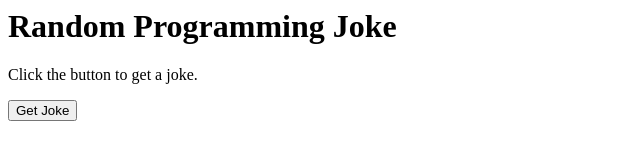
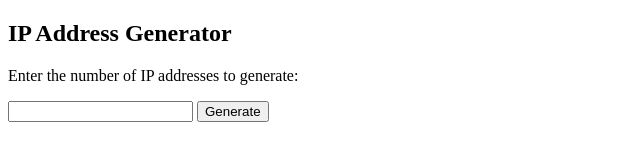
Before and after one commit to nekef/nekef.github.io, a plain HTML site: page index.html in a window 1280 px wide. Shown: the whole page, without its empty margins (0-640 px from the left). Drawn offline with Linux system fonts and the light colour scheme.

Commit message:
Update index.html

```diff
--- a/index.html
+++ b/index.html
@@ -1,31 +1,42 @@
+
+<!DOCTYPE html>
 <html>
-<head>
-    <script>
-        // A function to fetch the joke from the API and display it on the page
-        function getJoke() {
-            // Create a new XMLHttpRequest object
-            var xhr = new XMLHttpRequest();
-            // Set the request method and the API URL
-            xhr.open("GET", "https://v2.jokeapi.dev/joke/Programming?blacklistFlags=nsfw,religious,political,racist,sexist,explicit&format=txt");
-            // Set the response type to text
-            xhr.responseType = "text";
-            // Define what to do when the request is successful
-            xhr.onload = function() {
-                // Get the response text
-                var joke = xhr.response;
-                // Find the element with id="joke" on the page
-                var jokeElement = document.getElementById("joke");
-                // Set the inner HTML of the element to the joke
-                jokeElement.innerHTML = joke;
-            };
-            // Send the request
-            xhr.send();
-        }
-    </script>
-</head>
 <body>
-    <h1>Random Programming Joke</h1>
-    <p id="joke">Click the button to get a joke.</p>
-    <button onclick="getJoke()">Get Joke</button>
+
+<h2>IP Address Generator</h2>
+
+<p>Enter the number of IP addresses to generate:</p>
+
+<input type="number" id="numIPs" name="numIPs">
+<button onclick="generateIPs()">Generate</button>
+
+<p id="output"></p>
+
+<script>
+function generateIPs() {
+  var numIPs = document.getElementById("numIPs").value;
+  var output = document.getElementById("output");
+  output.innerHTML = "";
+
+  for (var i = 0; i < numIPs; i++) {
+    var ipv4 = Math.floor(Math.random() * 256) + "." +
+               Math.floor(Math.random() * 256) + "." +
+               Math.floor(Math.random() * 256) + "." +
+               Math.floor(Math.random() * 256);
+
+    var ipv6 = (Math.floor(Math.random() * 65536)).toString(16) + ":" +
+               (Math.floor(Math.random() * 65536)).toString(16) + ":" +
+               (Math.floor(Math.random() * 65536)).toString(16) + ":" +
+               (Math.floor(Math.random() * 65536)).toString(16) + ":" +
+               (Math.floor(Math.random() * 65536)).toString(16) + ":" +
+               (Math.floor(Math.random() * 65536)).toString(16) + ":" +
+               (Math.floor(Math.random() * 65536)).toString(16) + ":" +
+               (Math.floor(Math.random() * 65536)).toString(16);
+
+    output.innerHTML += "IPv4: " + ipv4 + "<br>" + "IPv6: " + ipv6 + "<br><br>";
+  }
+}
+</script>
+
 </body>
 </html>
```
